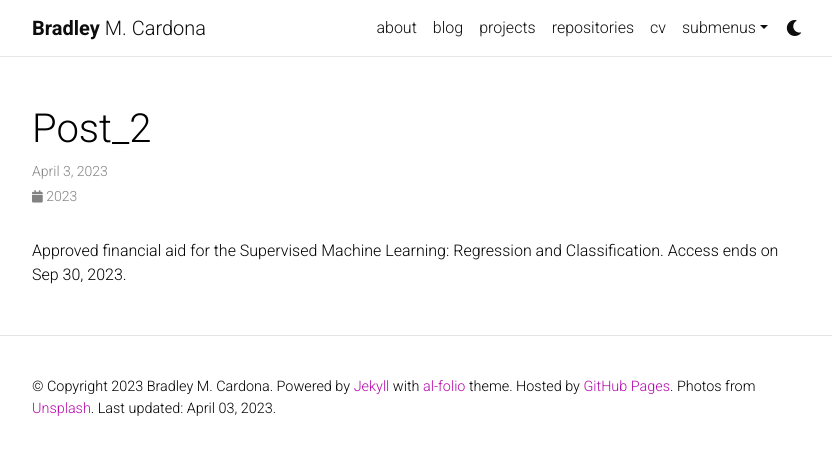
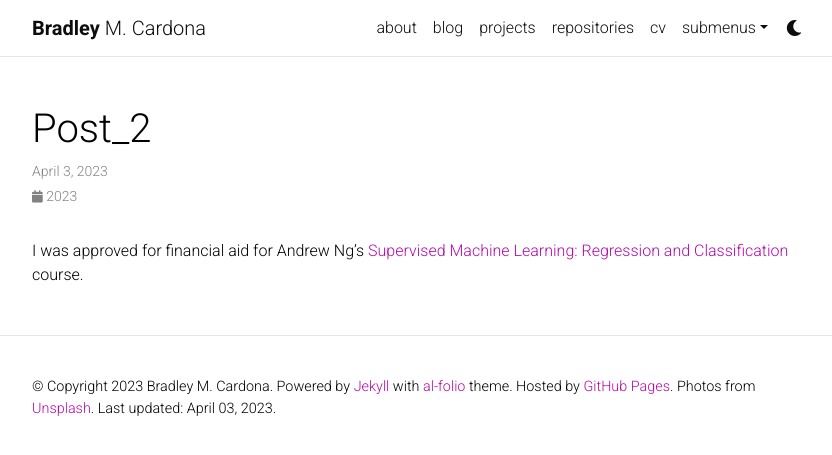
Before and after one commit to BMCARDONA/bmcardona.github.io, a Jekyll site: the page built from _news/post_2.md, in a window 1280 px wide. Shown: the top 455 px of the page, without its empty margins (223-1055 px from the left). Built offline with Jekyll 4.4.1, drawn with Linux system fonts in a browser that asks for light colours; full-size pictures stand in for the smaller copies a plugin makes; comment, search, counter and statistics services are not loaded; a style sheet for code colours, icons or effects is not loaded.

Commit message:
updates news

```diff
--- a/_news/post_2.md
+++ b/_news/post_2.md
@@ -5,4 +5,4 @@ inline: true
 related_posts: false
 ---
 
-Approved financial aid for the Supervised Machine Learning: Regression and Classification. Access ends on Sep 30, 2023.
+I was approved for financial aid for Andrew Ng's [Supervised Machine Learning: Regression and Classification](https://www.coursera.org/learn/machine-learning?utm_medium=sem&utm_source=gg&utm_campaign=B2C_NAMER_machine-learning-introduction_stanford_FTCOF_specializations_country-US&campaignid=685340575&adgroupid=146515176429&device=c&keyword=&matchtype=&network=g&devicemodel=&adposition=&creativeid=650958766227&hide_mobile_promo&gclid=Cj0KCQjw8qmhBhClARIsANAtbodbbYb7ZCYqdXAkp2CC-T7aJovIEO13G_3oQXOqDZz8l1Vi3uqEpIgaAkJwEALw_wcB) course.
```
Also changed, not shown: _news/post_1.md (+1 -1 lines).
